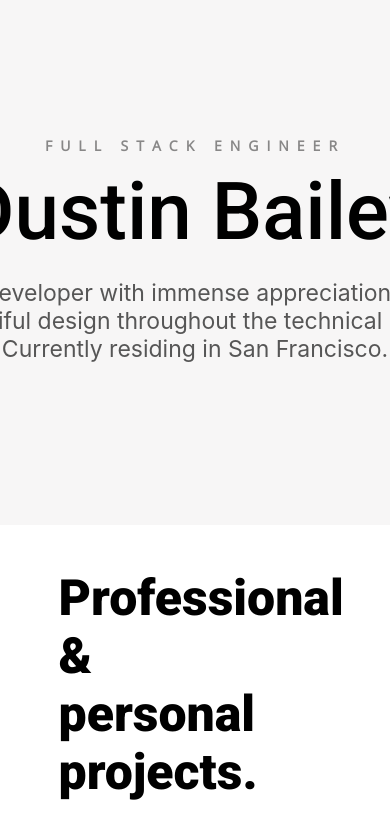
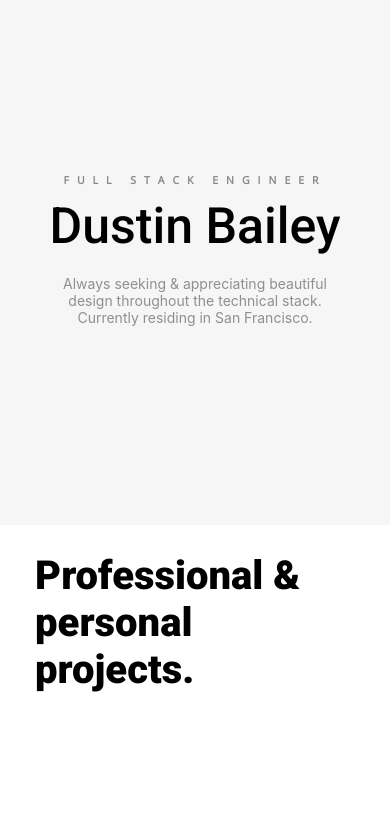
Before and after one commit to dgbailey/new_portfolio, a React (Create React App) app: page / in a window 390 px wide. Shown: the top 838 px of the page. Built offline with nearby package versions, Linux system fonts and the light colour scheme; a web font is replaced by a local one.

Commit message:
major tablet and mobile styling implemented.

```diff
--- a/src/GlobalTopContainer.js
+++ b/src/GlobalTopContainer.js
@@ -131,7 +131,7 @@ export class GlobalTopContainer extends Component{
                         <h2 className="portfolio-sub-name">FULL STACK ENGINEER</h2>
                         <h1 className="portfolio-name">Dustin Bailey</h1>
 
-                        <p className="longer-bio">A developer with immense appreciation for beautiful design throughout the technical stack.
+                        <p className="longer-bio">Always seeking & appreciating beautiful design throughout the technical stack.
                             Currently residing in San Francisco.
 
                         </p>
@@ -141,18 +141,21 @@ export class GlobalTopContainer extends Component{
                 <div  className="parallax__layer parallax__layer--a">
                     <div className="front-end-description-container">
                         <h1 className="front-end-project title">Professional &<br></br>personal projects.</h1>
-                        <div className="front-end-project text"><br></br> <strong className="strong-title"><em>Tieme Ndo</em> CRM</strong> <div className="big-overview-text"> <strong>React & Redux.</strong><br></br> <strong> Java Spring &</strong> <strong>PostgreSQL.</strong></div></div>
 
                     </div>
                 </div>
                 <div className="parallax__layer parallax__layer--c">
 
                     <div className="content-container full">
+                    <div className="front-end-description-container">
 
+                        <div className="front-end-project text"><br></br> <strong className="strong-title"><em>Tieme Ndo</em> CRM</strong> <div className="big-overview-text"> <strong>React & Redux.</strong><br></br> <strong> Java Spring &</strong> <strong>PostgreSQL.</strong></div></div>
+
+                    </div>
                         <ProductCarousel imageArray={["tieme_mark_s","tieme_click_s","tieme_home_s"]}/>
                         <div className="under-carousel-description-cont">
                         <p className="ucd-paragraph">The Tieme Ndo CRM was developed for an organization that supports the operational needs of rural Ghanaian farmers with little to no upfront cost.
-                            Project scope was the largest concern among the team, ultimately resulting in the prioritization of extensibility within a reduced scope over a full feature set. I was involved in every part of the technical stack for this project skewing toward front end. Peek at one implementation of pageable resources on the <a href="https://github.com/labs13-agriculture/front-end/blob/master/src/components/ClientView/ClientResultsBtn.js">front end</a> & <a href="https://github.com/labs13-agriculture/Tiemendo-Back-End/commit/75cec8a5039a74f2b85bea24a817781e860c6719#diff-1be246628e927478032aee8ec0432917">back end</a>. Or <a href="https://github.com/labs13-agriculture/front-end/blob/master/src/components/ClientView/ClientCard.js">check out</a> how a react-strap modal was extended into a spacially aware drop down for a better search result experience. Still reading? <a href="https://github.com/labs13-agriculture/front-end/blob/master/src/components/ManageUsers/SearchUsers.js">Search as you type</a> and <a href="https://github.com/labs13-agriculture/front-end/blob/master/src/components/ManageUsers/UserDetails.js">pre-populated</a> forms were two other fun features.</p>
+                            Project scope was the largest concern among the team, ultimately resulting in the prioritization of extensibility within a reduced scope over a full feature set. <br></br><br></br>I was involved in every part of the technical stack for this project skewing toward front end. Peek at one implementation of pageable resources on the <a href="https://github.com/labs13-agriculture/front-end/blob/master/src/components/ClientView/ClientResultsBtn.js">front end</a> & <a href="https://github.com/labs13-agriculture/Tiemendo-Back-End/commit/75cec8a5039a74f2b85bea24a817781e860c6719#diff-1be246628e927478032aee8ec0432917">back end</a>. Or <a href="https://github.com/labs13-agriculture/front-end/blob/master/src/components/ClientView/ClientCard.js">check out</a> how a react-strap modal was extended into a spacially aware drop down for a better search result experience. Still reading? <a href="https://github.com/labs13-agriculture/front-end/blob/master/src/components/ManageUsers/SearchUsers.js">Search as you type</a> and <a href="https://github.com/labs13-agriculture/front-end/blob/master/src/components/ManageUsers/UserDetails.js">pre-populated</a> forms were two other fun features.</p>
                             <div className="ucd-infographic">
                                 <div className="icon-container">
                                     <div className="icon-position-container">
@@ -300,10 +303,43 @@ const StyledGlobalTopContainer = styled.section`
     .parallax__layer {
 
     width: 100%;
-
-
     vertical-align: middle;
     white-space: normal;
+    .front-end-description-container{
+        display:flex;
+        flex-direction:column;
+        width:943.6px;
+        max-width:997px;
+        border-radius: 4px;
+
+            @media(max-width:1000px){
+                width:70vw;
+
+            }
+
+            @media(max-width:589px){
+                width: 82vw;
+
+                margin: 0px;
+            }
+
+        .text{
+            font-size: 4.2rem;
+            width: 700px;
+            display: flex;
+            text-align:left;
+            flex-direction: column;
+            margin-top: 5%;
+            @media(max-width:1000px){
+               font-size:4rem;
+
+            }
+            @media(max-width:589px){
+                    font-size:2.4rem;
+                }
+
+        }
+    }
     ${'' /* transform-style:preserve-3d; */}
 
     }
@@ -329,18 +365,7 @@ const StyledGlobalTopContainer = styled.section`
     margin-top:7%;
     justify-content:center;
     flex-direction:column;
-    .front-end-description-container{
-        display:flex;
-        flex-direction:column;
-        width:70vw;
-        .text{
-            font-size: 5rem;
-            width: 700px;
-            display: flex;
-            flex-direction: column;
-            margin-top: 5%;
-        }
-    }
+
 
     }
     .parallax__layer--b {
@@ -353,7 +378,7 @@ const StyledGlobalTopContainer = styled.section`
 
     justify-content:center;
     flex-direction:column;
-
+${'' /*
         .front-end-description-container{
             width:70vw;
             justify-content:flex-start;
@@ -365,17 +390,18 @@ const StyledGlobalTopContainer = styled.section`
                 margin-top: 5%;
             }
 
-        }
+        } */}
     }
 
     .parallax__layer--c {
-    margin-top: 4%;
+
     transform: translateZ(60px) scale(.8);
     ${'' /* display: inline-block; */}
     white-space: normal;
     display:flex;
     align-items:flex-end;
-    top:3vh;
+    transform-origin: 50% 10%;
+
     position:relative;
     justify-content: center;
     flex-direction:column;
@@ -399,7 +425,7 @@ const StyledGlobalTopContainer = styled.section`
         flex-direction:column;
         align-items:center;
 
-        .front-end-description-container{
+        ${'' /* .front-end-description-container{
             width:70vw;
             justify-content:flex-start;
             .text{
@@ -410,7 +436,7 @@ const StyledGlobalTopContainer = styled.section`
                 margin-top: 5%;
             }
 
-        }
+        } */}
 
 
 
@@ -433,7 +459,10 @@ const StyledGlobalTopContainer = styled.section`
         border-bottom: 1px solid lightgray;
 
         padding-bottom: 30px;
+       @media(max-width:590px){
+        width: 82vw;
 
+       }
     }
 
     .scroll-content-container{
@@ -443,7 +472,11 @@ const StyledGlobalTopContainer = styled.section`
         display:flex;
         flex-direction:column;
         justify-content:center;
+        align-items:center;
         height:400px;
+        @media(max-width:590px){
+            width: 82vw;
+        }
     }
     .portfolio-name{
         font-family:${theme.largeFont};
@@ -459,7 +492,9 @@ const StyledGlobalTopContainer = styled.section`
         animation:         fade-in-animation 1s both; /* IE 10+, Fx 29+ */
 
         animation-delay:.3s;
-
+        @media (max-width:590px){
+            font-size: 5rem;
+        }
     }
 
     .portfolio-sub-name{
@@ -470,14 +505,18 @@ const StyledGlobalTopContainer = styled.section`
        padding: 5px 5px 10px;
        text-align: center;
        animation:transform-animation 1s ease; /* IE 10+, Fx 29+ */
+       width: 357.14px;
 
+        @media (max-width:590px){
+            font-size: 1.05rem;
+        }
     }
 
 
 
     .longer-bio{
 
-        font-size:2.3rem;
+        font-size:2rem;
         ${theme.globalTextFont};
         -webkit-animation: fade-in-animation 1.1s both; /* Safari 4+ */
         -moz-animation:fade-in-animation 1.1s both; /* Fx 5+ */
@@ -488,10 +527,16 @@ const StyledGlobalTopContainer = styled.section`
         ${'' /* https://stackoverflow.com/questions/42446163/elements-with-animation-delay-briefly-appear-before-fading-in-using-purely-css3 */}
         ${'' /* transition-delay: .15s;
         animation-delay: .15s; */}
-        color: #000000a6;
+        color: #0000006b;
         text-align: center;
-        width: 600px;
-        padding:0px 40px;
+        width: 357.14px;
+
+
+        @media (max-width:590px){
+            padding:0px 22px;
+            width:100%;
+            font-size:1.4rem;
+        }
 
 
 
@@ -526,29 +571,38 @@ const StyledGlobalTopContainer = styled.section`
             margin:2vh;
 
 
+
+
             .front-end-project{
                 display:inline-block;
             }
 
             .title{
-                font-size: 5rem;
+                font-size: 7rem;
+                @media(max-width:1000px){
+                    font-size:6rem;
+                }
+                @media(max-width:589px){
+                    font-size:4rem;
+                }
 
 
             }
-            .text{
-                font-size: 3.5rem;
+            ${'' /* .text{
+                font-size: 4.5rem;
                 color: #000000c2;
 
 
                 text-align: left;
 
                 width: 500px;
-            }
+            } */}
 
 
     }
     .strong-title{
         color:black;
+
 
     }
 
@@ -563,6 +617,15 @@ const StyledGlobalTopContainer = styled.section`
         width: 60vw;
         margin-top: 7%;
         overflow:hidden;
+        @media(max-width:1000px){
+            width: 70vw;
+            flex-direction:column;
+
+        }
+
+        @media(max-width:590px){
+            width: 100%;
+        }
 
         .ucd-paragraph{
             font-size: 1.75rem;
@@ -571,7 +634,12 @@ const StyledGlobalTopContainer = styled.section`
             color: gray;
             line-height: 2.75rem;
 
+            @media(max-width:1000px){
 
+            flex-direction:column;
+            width:100%;
+
+        }
         }
 
         .ucd-infographic {
@@ -580,6 +648,17 @@ const StyledGlobalTopContainer = styled.section`
             display:grid;
             grid-template-columns:repeat(2,auto);
             grid-template-row:repeat(2,auto);
+            height: 300px;
+
+            @media(max-width:1000px){
+                display: flex;
+                width: 100%;
+                justify-content: space-between;
+                margin-top: 10%;
+                flex-wrap:wrap;
+
+}
+            }
 
         }
 
@@ -604,6 +683,11 @@ const StyledGlobalTopContainer = styled.section`
             display: flex;
             flex-direction: column;
             align-items: flex-end;
+            @media(max-width:590px){
+                align-items: center;
+
+                width: 50%;
+            }
 
         }
 
--- a/src/ImageStylingContainer.js
+++ b/src/ImageStylingContainer.js
@@ -46,9 +46,22 @@ const StyledTopPageGraphicsContainer = styled.div`
 
         .product-image{
             box-shadow: -12px 11px 27px 0px rgba(0,0,0,0.3);
-            width: 70vw;
+            width:943.6px;
+            max-width:997px;
             border-radius: 4px;
+
+            @media(max-width:1000px){
+                width:70vw;
+            }
+
+            @media(max-width:590px){
+            width: 100%;
+
+       }
+
         }
+
+
 
 
 
```
